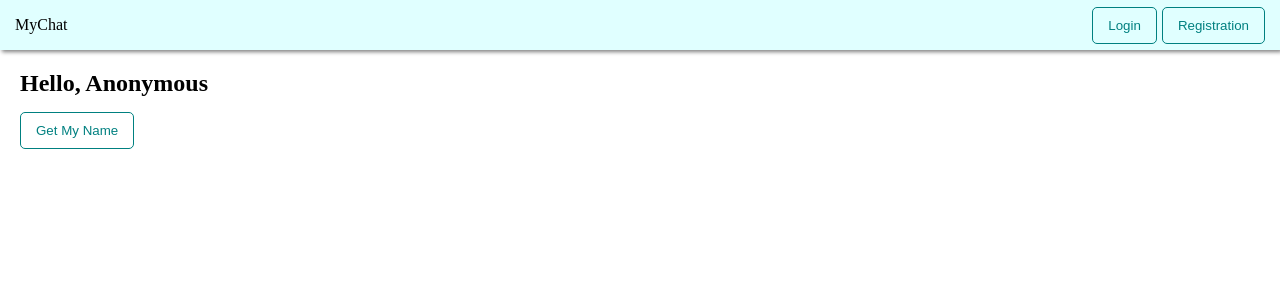
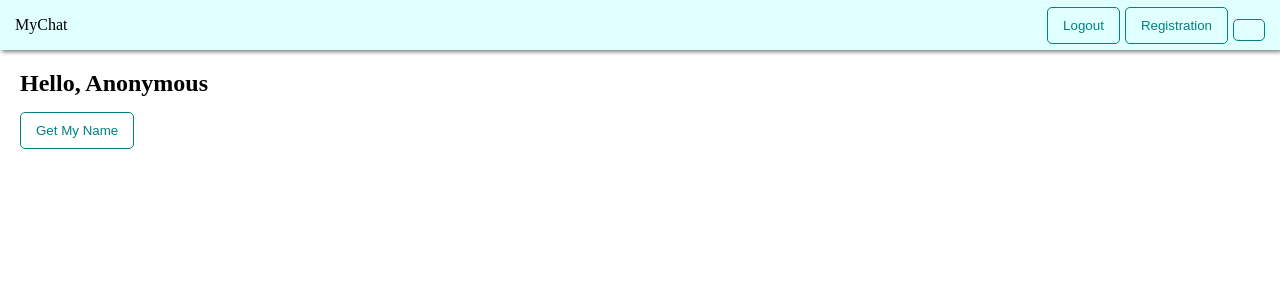
Before and after one commit to maz1f/myChat_front, a Vue app: page /logout in a window 1280 px wide. Shown: the top 300 px of the page. Built offline with nearby package versions, Linux system fonts and the light colour scheme.

Commit message:
add logout, but need to watch localstorage changes!!!

```diff
--- a/src/App.vue
+++ b/src/App.vue
@@ -1,10 +1,14 @@
 <script setup>
 
 import Navbar from "@/components/Navbar.vue";
+import {ref} from "vue";
+
+const isAuth = ref(localStorage.isAuth);
+
 </script>
 
 <template>
-  <navbar></navbar>
+  <navbar v-model="isAuth"></navbar>
   <div class="app">
     <RouterView></RouterView>
   </div>
--- a/src/components/LoginForm.vue
+++ b/src/components/LoginForm.vue
@@ -13,16 +13,19 @@ const login = async () => {
     });
     localStorage.access_token = response.data.token;
     localStorage.refresh_token = response.data.refreshToken;
+    localStorage.isAuth = true;
     console.log(`${localStorage.access_token} \n ${localStorage.refresh_token}`)
   } catch(e) {
     alert(e.response.data.message)
   }
+  await router.push('/');
 }
 
 import MyButton from "@/components/UI/MyButton.vue";
 import MyInput from "@/components/UI/MyInput.vue";
 import MyDialog from "@/components/UI/MyDialog.vue";
 import axios from "axios";
+import router from "@/router/router.js";
 </script>
 
 <template>
--- a/src/components/Navbar.vue
+++ b/src/components/Navbar.vue
@@ -1,14 +1,35 @@
 <script setup>
 
 import MyButton from "@/components/UI/MyButton.vue";
+import router from "@/router/router.js";
+import {onMounted, onUpdated} from "vue";
+
+const model = defineModel();
+
+function update() {
+  if (model.value === 'false') {
+    localStorage.isAuth = true;
+    model.value = 'true';
+  }
+  else {
+    localStorage.isAuth = false;
+    model.value = 'false';
+  }
+
+}
+
+console.log(model);
+
 </script>
 
 <template>
   <div class="navbar">
     <div class="site_logo" @click="$router.push('/')">MyChat</div>
     <div class="navbar-btns">
-      <my-button @click="$router.push('/login')">Login</my-button>
+      <my-button v-if="model === 'false'" @click="$router.push('/login');">Login</my-button>
+      <my-button v-else v-model="model" @click="$router.push('/logout');">Logout</my-button>
       <my-button style="margin-left: 5px;" @click="$router.push('/registration')">Registration</my-button>
+      <my-button style="margin-left: 5px;" @click="update">{{model}}</my-button>
     </div>
   </div>
 </template>
--- /dev/null
+++ b/src/pages/Logout.vue
@@ -0,0 +1,37 @@
+<script setup>
+
+import axios from "axios";
+import router from "@/router/router.js";
+import MyButton from "@/components/UI/MyButton.vue";
+import MyDialog from "@/components/UI/MyDialog.vue";
+import {onUpdated} from "vue";
+
+const logout = async() => {
+  try {
+    /*const response = await axios.post('http://localhost:5050/logout', {
+      "token": `${localStorage.refresh_token}`
+    });*/
+    localStorage.removeItem("access_token")
+    localStorage.removeItem("refresh_token")
+    localStorage.isAuth = "false";
+    console.log("Logout is complete");
+  } catch(e) {
+    alert(e.response.data.message)
+  }
+  await router.push('/');
+}
+
+</script>
+
+<template>
+  <my-dialog>
+    <form @submit.prevent style="text-align: center;">
+      <h2 style="text-align: center;">Confirm action</h2>
+      <my-button style="margin-top: 15px" @click="logout" >Logout</my-button>
+    </form>
+  </my-dialog>
+</template>
+
+<style scoped>
+
+</style>
--- a/src/router/router.js
+++ b/src/router/router.js
@@ -2,6 +2,7 @@ import { createMemoryHistory, createRouter } from 'vue-router'
 import Main from "@/pages/Main.vue";
 import Login from "@/pages/Login.vue";
 import Registration from "@/pages/Registration.vue";
+import Logout from "@/pages/Logout.vue";
 
 
 
@@ -17,6 +18,11 @@ const routes = [
     {
         path: '/registration',
         component: Registration
+    },
+    {
+        path: '/logout',
+        component: Logout,
+        props: true
     }
 ]
 
```
